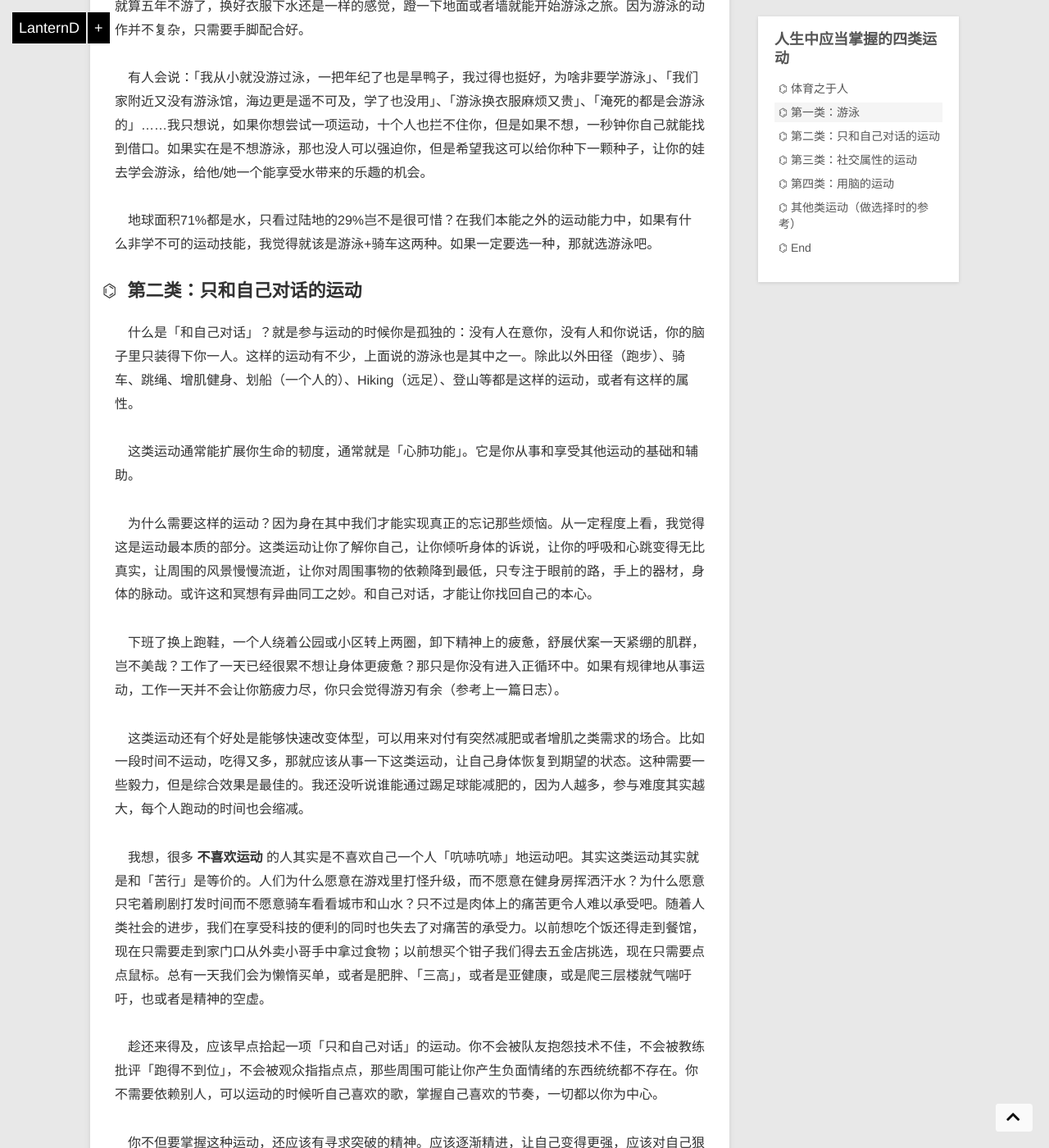
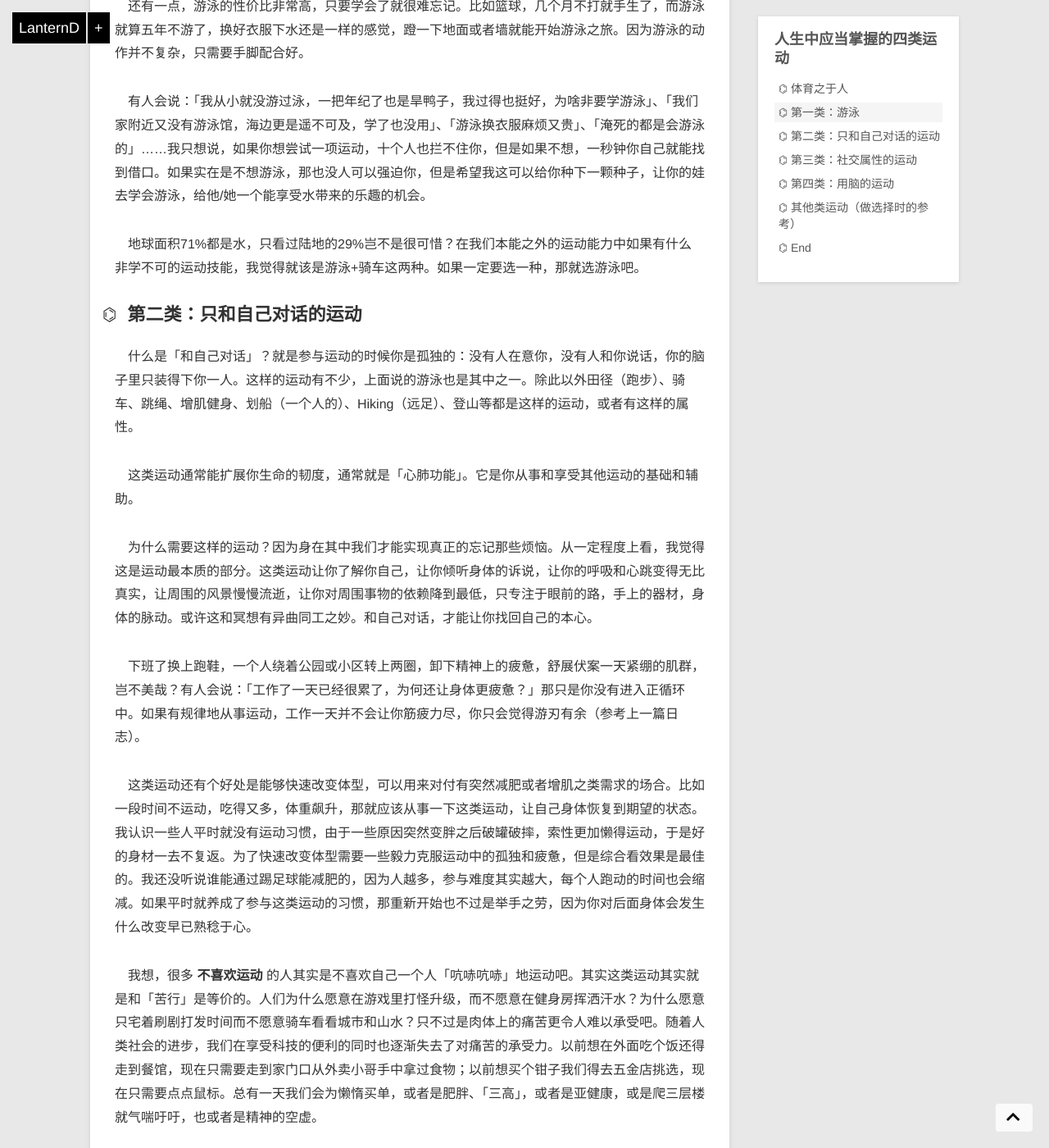
Before and after one commit to LanternD/lanternd.github.io, a Jekyll site: the page built from blog/_posts/2020-01-09-four-types-of-sports-to-master.md, in a window 1280 px wide and 1400 px high, scrolled down 1381 px. Shown: the whole window at 82% size. Built offline with Jekyll 4.4.1, drawn with Linux system fonts in a browser that asks for light colours; nearby versions of some CDN libraries; comment, search, counter and statistics services are not loaded; some of the changed text lies outside the part shown.

Commit message:
updated two posts about sports and PE

```diff
--- a/blog/_posts/2020-01-09-four-types-of-sports-to-master.md
+++ b/blog/_posts/2020-01-09-four-types-of-sports-to-master.md
@@ -18,21 +18,21 @@ date: 2020-01-09 18:53:09
 
 ## 第一类：游泳
 
-　游泳我认为很重要，所以我单独列了出来。游泳是一项非常协调的运动，从开始游的一刻，我们的全身都在动，而且是均匀、稳定地动。我们的每个关节都可以自由地伸展，我们的脊柱在水中终于可以从伏案驼背的状态中缓解，我们的肩关节可以完成久违的360°旋转。好多别的运动
+　游泳我认为很重要，所以我单独列了出来。游泳是一项非常协调的运动，从开始游的一刻，我们的全身都在动，而且是均匀、稳定地动。我们的每个关节都可以自由地伸展，我们的脊柱在水中终于可以从伏案驼背的状态中缓解，我们的肩关节可以完成久违的360°旋转。好多别的运动经常（不合理地）用到某些关节或者肌群，留下一些运动损伤或后遗症，但是游泳通常没有这个问题。
 
 　而且我们的每一个动作都是和水的阻力做对抗，那是一种可控的阻力，可快可慢，因人制宜。
 
 　游泳的减脂效果当然也是拔群的——前提是能管住嘴。我们能看到网上有很多各种运动一小时的卡路里消耗列表。现实情况就是那些表一般都不太靠谱，因为这个因人而异，和身高、体重、强度都有关系。有什么办法去真正比较呢？当然是自己都试试了。都运动一小时，看哪个最累。我个人的经验是，游泳一小时是实打实的一小时，游完一小时之后一天都会全身疲劳（第二天很清爽）。而其他的很多运动或多或少都有休息的成分，比如篮球足球羽毛球。我们可以打几个小时篮球，但是其中有很长时间是「被动休息」状态的，比如犯规了，罚球了，中场休息了。而游泳可以实现「只要想不停下来就可以一直不停下来」。只要意志够坚定，减肥不在话下。体重比较重的朋友都可以先从游泳开始，至少不像跑步那么伤膝盖。
 
-　游泳还可以求生。至少「A和B都掉水里了你先救哪个」这样的问题会随着游泳的普及而失去其生命力。哪怕我们生命中只有一次我们会尝试一些水上运动，那么游泳就有用武之地。我们坐船、坐飞机时故障了，学会游泳还是有那么一丝生还的可能，至少不是栽水里就再也起不来了，搞不好还会把来救你的人的命也搭进去。当然，我希望你永远不会遇上这样的情况。
+　游泳还可以求生。至少「A和B都掉水里了你先救哪个」这样的问题会随着游泳的普及而失去其生命力。我们坐船、坐飞机时故障了，学会游泳还是有那么一丝生还的可能，至少不是栽水里就再也起不来了，搞不好还会把来救你的人的命也搭进去。当然，我希望你永远不会遇上这样的情况。
 
-　除了救命以外，游泳可以极大程度地扩展我们的活动类型。皮划艇（Kayak）、Canoe、钓鱼、潜水、冲浪，甚至帆船、水球、跳水都会向你敞开大门。生活中令人不悦的事情这么多，为啥不试试「到中流击水，浪遏飞舟」？至少下次有朋友问你要不要去东南亚潜水的时候你不会因为不懂游泳而顾虑退缩（其实学潜水不非得会游泳）。看到这里或许你就会知道我 **为什么把游泳称为「一类运动」了** ，除了蛙泳、仰泳、自由泳、蝶泳之类的泳姿以外，游泳还是一大堆其他运动的基础。
+　除了救命以外，游泳可以极大程度地扩展我们的活动类型。哪怕我们生命中只有一次我们会尝试一些水上运动，那么游泳就有用武之地。皮划艇（Kayak）、Canoe、钓鱼、潜水、冲浪，甚至帆船、水球、跳水都会向你敞开大门。生活中令人不悦的事情这么多，为啥不试试「到中流击水，浪遏飞舟」？至少下次有朋友问你要不要去东南亚潜水的时候你不会因为不懂游泳而顾虑退缩（其实学潜水不非得会游泳）。看到这里或许你就会知道我 **为什么把游泳称为「一类运动」了** ，除了包含蛙泳、仰泳、自由泳、蝶泳之类的泳姿以外，游泳还是一大堆其他运动的基础。
 
 　还有一点，游泳的性价比非常高，只要学会了就很难忘记。比如篮球，几个月不打就手生了，而游泳就算五年不游了，换好衣服下水还是一样的感觉，蹬一下地面或者墙就能开始游泳之旅。因为游泳的动作并不复杂，只需要手脚配合好。
 
 　有人会说：「我从小就没游过泳，一把年纪了也是旱鸭子，我过得也挺好，为啥非要学游泳」、「我们家附近又没有游泳馆，海边更是遥不可及，学了也没用」、「游泳换衣服麻烦又贵」、「淹死的都是会游泳的」……我只想说，如果你想尝试一项运动，十个人也拦不住你，但是如果不想，一秒钟你自己就能找到借口。如果实在是不想游泳，那也没人可以强迫你，但是希望我这可以给你种下一颗种子，让你的娃去学会游泳，给他/她一个能享受水带来的乐趣的机会。
 
-　地球面积71%都是水，只看过陆地的29%岂不是很可惜？在我们本能之外的运动能力中，如果有什么非学不可的运动技能，我觉得就该是游泳+骑车这两种。如果一定要选一种，那就选游泳吧。
+　地球面积71%都是水，只看过陆地的29%岂不是很可惜？在我们本能之外的运动能力中如果有什么非学不可的运动技能，我觉得就该是游泳+骑车这两种。如果一定要选一种，那就选游泳吧。
 
 ## 第二类：只和自己对话的运动
 
@@ -42,11 +42,11 @@ date: 2020-01-09 18:53:09
 
 　为什么需要这样的运动？因为身在其中我们才能实现真正的忘记那些烦恼。从一定程度上看，我觉得这是运动最本质的部分。这类运动让你了解你自己，让你倾听身体的诉说，让你的呼吸和心跳变得无比真实，让周围的风景慢慢流逝，让你对周围事物的依赖降到最低，只专注于眼前的路，手上的器材，身体的脉动。或许这和冥想有异曲同工之妙。和自己对话，才能让你找回自己的本心。
 
-　下班了换上跑鞋，一个人绕着公园或小区转上两圈，卸下精神上的疲惫，舒展伏案一天紧绷的肌群，岂不美哉？工作了一天已经很累不想让身体更疲惫？那只是你没有进入正循环中。如果有规律地从事运动，工作一天并不会让你筋疲力尽，你只会觉得游刃有余（参考上一篇日志）。
+　下班了换上跑鞋，一个人绕着公园或小区转上两圈，卸下精神上的疲惫，舒展伏案一天紧绷的肌群，岂不美哉？有人会说：「工作了一天已经很累了，为何还让身体更疲惫？」那只是你没有进入正循环中。如果有规律地从事运动，工作一天并不会让你筋疲力尽，你只会觉得游刃有余（参考上一篇日志）。
 
-　这类运动还有个好处是能够快速改变体型，可以用来对付有突然减肥或者增肌之类需求的场合。比如一段时间不运动，吃得又多，那就应该从事一下这类运动，让自己身体恢复到期望的状态。这种需要一些毅力，但是综合效果是最佳的。我还没听说谁能通过踢足球能减肥的，因为人越多，参与难度其实越大，每个人跑动的时间也会缩减。
+　这类运动还有个好处是能够快速改变体型，可以用来对付有突然减肥或者增肌之类需求的场合。比如一段时间不运动，吃得又多，体重飙升，那就应该从事一下这类运动，让自己身体恢复到期望的状态。我认识一些人平时就没有运动习惯，由于一些原因突然变胖之后破罐破摔，索性更加懒得运动，于是好的身材一去不复返。为了快速改变体型需要一些毅力克服运动中的孤独和疲惫，但是综合看效果是最佳的。我还没听说谁能通过踢足球能减肥的，因为人越多，参与难度其实越大，每个人跑动的时间也会缩减。如果平时就养成了参与这类运动的习惯，那重新开始也不过是举手之劳，因为你对后面身体会发生什么改变早已熟稔于心。
 
-　我想，很多 **不喜欢运动** 的人其实是不喜欢自己一个人「吭哧吭哧」地运动吧。其实这类运动其实就是和「苦行」是等价的。人们为什么愿意在游戏里打怪升级，而不愿意在健身房挥洒汗水？为什么愿意只宅着刷剧打发时间而不愿意骑车看看城市和山水？只不过是肉体上的痛苦更令人难以承受吧。随着人类社会的进步，我们在享受科技的便利的同时也失去了对痛苦的承受力。以前想吃个饭还得走到餐馆，现在只需要走到家门口从外卖小哥手中拿过食物；以前想买个钳子我们得去五金店挑选，现在只需要点点鼠标。总有一天我们会为懒惰买单，或者是肥胖、「三高」，或者是亚健康，或是爬三层楼就气喘吁吁，也或者是精神的空虚。
+　我想，很多 **不喜欢运动** 的人其实是不喜欢自己一个人「吭哧吭哧」地运动吧。其实这类运动其实就是和「苦行」是等价的。人们为什么愿意在游戏里打怪升级，而不愿意在健身房挥洒汗水？为什么愿意只宅着刷剧打发时间而不愿意骑车看看城市和山水？只不过是肉体上的痛苦更令人难以承受吧。随着人类社会的进步，我们在享受科技的便利的同时也逐渐失去了对痛苦的承受力。以前想在外面吃个饭还得走到餐馆，现在只需要走到家门口从外卖小哥手中拿过食物；以前想买个钳子我们得去五金店挑选，现在只需要点点鼠标。总有一天我们会为懒惰买单，或者是肥胖、「三高」，或者是亚健康，或是爬三层楼就气喘吁吁，也或者是精神的空虚。
 
 　趁还来得及，应该早点拾起一项「只和自己对话」的运动。你不会被队友抱怨技术不佳，不会被教练批评「跑得不到位」，不会被观众指指点点，那些周围可能让你产生负面情绪的东西统统都不存在。你不需要依赖别人，可以运动的时候听自己喜欢的歌，掌握自己喜欢的节奏，一切都以你为中心。
 
```
Also changed, not shown: blog/_posts/2019-12-08-call-of-physical-education.md (+3 -3 lines).
